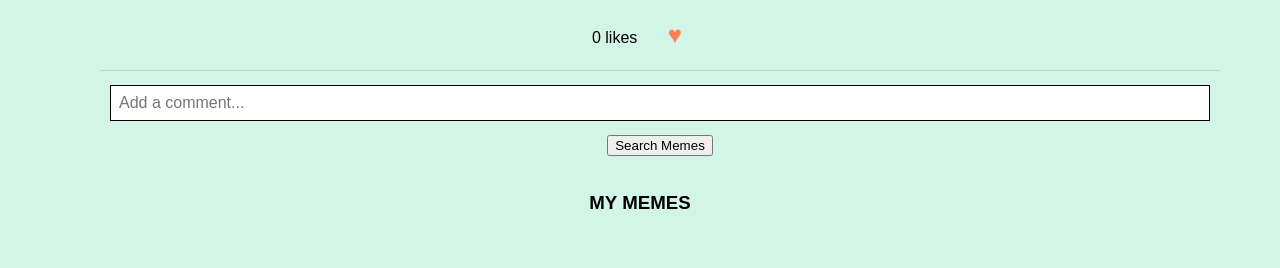
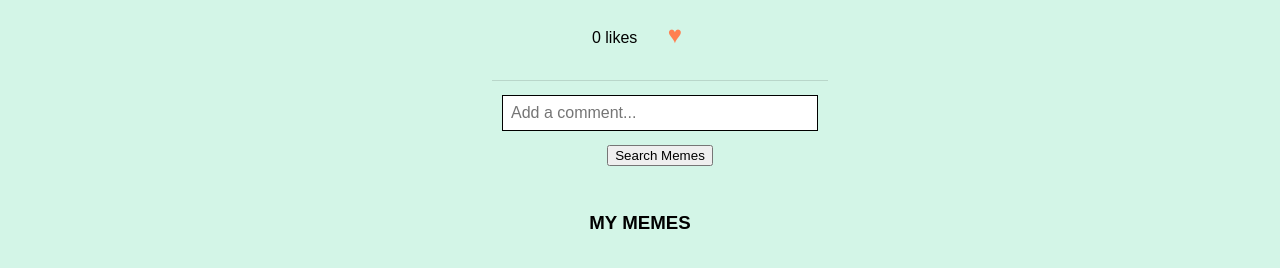
Before and after one commit to kgicheha/memeGenerator, a plain HTML site: page index.html in a window 1280 px wide. Shown: the part 268-536 px from the top of the page. Drawn offline with Linux system fonts and the light colour scheme; no server answers.

Commit message:
some css adds

```diff
--- a/index.css
+++ b/index.css
@@ -45,10 +45,11 @@ body {
 }
 
 #comment-form {
-    width: 100%;
+    width: 30%;
     border-top: 1px solid #00000020;
     padding: 10px;
     margin-top: 10px;
+    display: inline-block;
   }
 
 form {
@@ -77,6 +78,7 @@ input[type="submit"] {
 
   input[type="submit"]:active {
     background-color: gray;
+    text-align: center;
   }
 
   form h4 {
--- a/src/index.js
+++ b/src/index.js
@@ -88,7 +88,7 @@ function renderMyMemes(object) {
 
     myMemes.append(myMemesImage)
 
-
+}
 
 function randomizer300() {
   let memesArr = memeDataVar.data.memes;
@@ -100,4 +100,4 @@ function randomizer300() {
 
 searchForm.addEventListener("submit", (e) => {
   e.preventDefault();
-})}
+})
```
